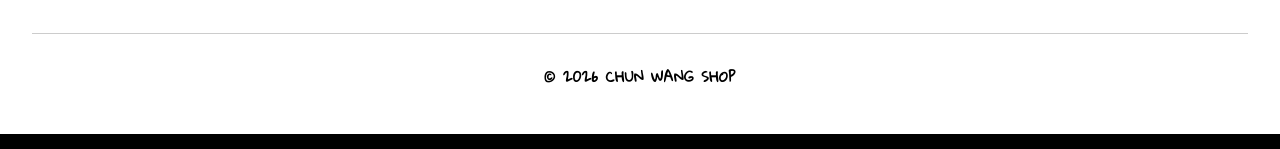
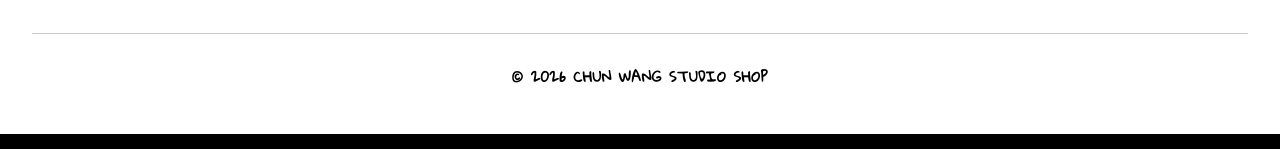
Before and after one commit to chunw/hrigley-style, a React (Vite) app: page /cart in a window 1280 px wide. Shown: the part 648-797 px from the top of the page. Built offline with nearby package versions, Linux system fonts and the light colour scheme.

Commit message:
update footer copyright to use SITE_NAME constant

```diff
--- a/src/components/Footer.tsx
+++ b/src/components/Footer.tsx
@@ -1,3 +1,5 @@
+import { SITE_NAME } from "@/lib/constants";
+
 const Footer = () => {
   return (
     <footer className="bg-[hsl(var(--footer-background))] text-primary-foreground py-12">
@@ -44,7 +46,7 @@ const Footer = () => {
 
         <div className="border-t border-primary-foreground/20 mt-8 pt-8 text-center">
           <p className="handwritten text-sm">
-            © 2026 chun wang SHOP
+            © 2026 {SITE_NAME}
           </p>
         </div>
       </div>
```
